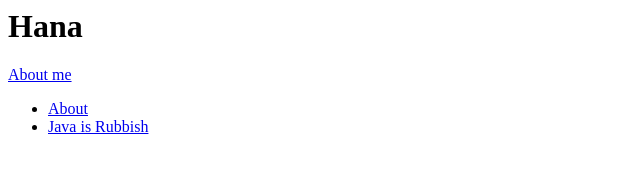
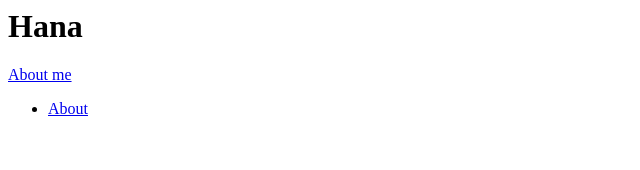
Before and after one commit to HKGY/hkgy.github.io, a plain HTML site: page index.html in a window 1280 px wide. Shown: the whole page, without its empty margins (0-640 px from the left). Drawn offline with Linux system fonts and the light colour scheme.

Commit message:
Add files via upload

```diff
--- a/index.html
+++ b/index.html
@@ -18,7 +18,6 @@
 		<p><a href="./about.html">About me</a></p>
 		<ul>
 		<li><a href="about.html">About</a></li>
-<li><a href="java.html">Java is Rubbish</a></li>
 
 		</ul>
 	</body>
```
